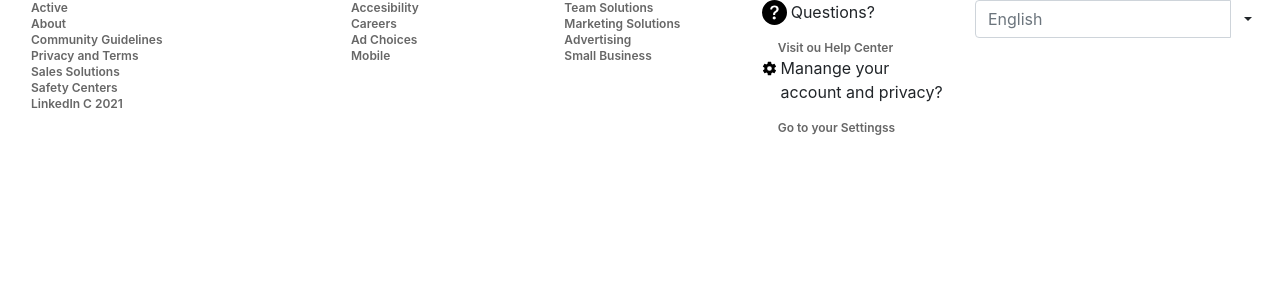
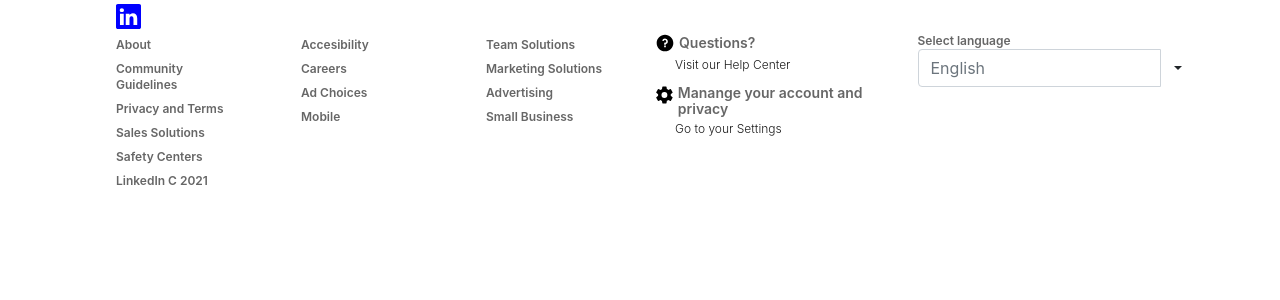
Before and after one commit to obimorgan/fsSept21-LInked-in-clone, a React (Create React App) app in the folder linkedin-app/: page / in a window 1280 px wide. Shown: the top 300 px of the page. Built offline with nearby package versions, Linux system fonts and the light colour scheme.

Commit message:
updated footer.

```diff
--- a/linkedin-app/src/App.css
+++ b/linkedin-app/src/App.css
@@ -8,3 +8,27 @@
   line-height: 16px;
   color: rgba(0, 0, 0, 0.6);
 }
+
+.footerItem:hover {
+  color: blue;
+  text-decoration: underline;
+  cursor: pointer;
+}
+
+.footerP {
+  font-family: -apple-system, BlinkMacSystemFont, 'Segoe UI', Roboto, Oxygen, Ubuntu, Cantarell, 'Open Sans', 'Helvetica Neue', sans-serif;
+  font-size: 14px;
+  font-weight: 600;
+  line-height: 16px;
+  color: rgba(0, 0, 0, 0.6);
+}
+.dropdownFooter {
+  height: 20px;
+}
+.dropdownfooterItem {
+  font-family: -apple-system, BlinkMacSystemFont, 'Segoe UI', Roboto, Oxygen, Ubuntu, Cantarell, 'Open Sans', 'Helvetica Neue', sans-serif;
+  font-size: 12px;
+  font-weight: 300;
+  line-height: 24px;
+  color: rgba(0, 0, 0, 0.9)
+}
--- a/linkedin-app/src/App.js
+++ b/linkedin-app/src/App.js
@@ -4,7 +4,7 @@ import Myfooter from './Components/Footer/Myfooter'
 
 function App() {
   return (
-    <Container fluid>
+    <Container>
       <Row className="px-0">
         <Col md={9} className="px-0">
         </Col>
--- a/linkedin-app/src/Components/Footer/DropdownInput.jsx
+++ b/linkedin-app/src/Components/Footer/DropdownInput.jsx
@@ -1,11 +1,17 @@
 import "bootstrap/dist/css/bootstrap.css";
+import { Row } from "react-bootstrap";
 import { InputGroup, FormControl, DropdownButton, Dropdown } from 'react-bootstrap'
 
 const DropdownInput = () => {
     return (
         <>
-            <InputGroup>
+            <Row>
+                <div className="footerItem">Select language</div>
+            </Row>
+            <Row>
+                <InputGroup className="dropdownFooter">
                     <FormControl
+                        className="dropdownFooter"
                         placeholder="English"
                         aria-label="Recipient's username"
                         aria-describedby="basic-addon2"
@@ -25,6 +31,7 @@ const DropdownInput = () => {
                         <Dropdown.Item href="#">Separated link</Dropdown.Item>
                     </DropdownButton>
                 </InputGroup>
+            </Row>
         </>
     )
 }
--- a/linkedin-app/src/Components/Footer/Myfooter.jsx
+++ b/linkedin-app/src/Components/Footer/Myfooter.jsx
@@ -1,61 +1,72 @@
 import "bootstrap/dist/css/bootstrap.css";
 import { Row, Col, Nav } from 'react-bootstrap'
 import DropdownInput from "./DropdownInput";
-import { BsFillQuestionCircleFill } from "react-icons/bs";
+import { RiQuestionFill } from "react-icons/ri";
 import { IoSettingsSharp } from "react-icons/io5";
+import { BsLinkedin } from "react-icons/bs";
 import { IconContext } from "react-icons"
+import { Container } from "react-bootstrap";
 
 
 
 const Myfooter = () => {
     return (
+        <Container>
+            <Row>
+                <Col>
+
+            <IconContext.Provider value={{ color: "blue", size: "25px" }}>
+                    <div className="nav-link footerItem py-1"> <BsLinkedin /></div>
+                </IconContext.Provider>
+                </Col>
+            </Row>
             <Row className="jutify-content-end">
-            <Col md={3}>
+                <Col md={2}>
+
                     <Nav defaultActiveKey="/home" className="flex-column">
-                    <div className="nav-link footerItem py-0">Active</div>
-                    <div className="nav-link footerItem py-0">About</div>
-                    <div className="nav-link footerItem py-0">Community Guidelines</div>
-                    <div className="nav-link footerItem py-0">Privacy and Terms</div>
-                    <div className="nav-link footerItem py-0">Sales Solutions</div>
-                    <div className="nav-link footerItem py-0">Safety Centers</div>
-                    <div className="nav-link footerItem py-0" disabled>
+                        <div className="nav-link footerItem py-1">About</div>
+                        <div className="nav-link footerItem py-1">Community Guidelines</div>
+                        <div className="nav-link footerItem py-1">Privacy and Terms</div>
+                        <div className="nav-link footerItem py-1">Sales Solutions</div>
+                        <div className="nav-link footerItem py-1">Safety Centers</div>
+                        <div className="nav-link footerItem py-1" disabled>
                             LinkedIn C 2021
                         </div>
                     </Nav>
                 </Col>
                 <Col md={2}>
                     <Nav className="flex-column">
-                    <div className="nav-link footerItem py-0">Accesibility</div>
-                    <div className="nav-link footerItem py-0">Careers</div>
-                    <div className="nav-link footerItem py-0">Ad Choices</div>
-                    <div className="nav-link footerItem py-0">Mobile</div>
+                        <div className="nav-link footerItem py-1">Accesibility</div>
+                        <div className="nav-link footerItem py-1">Careers</div>
+                        <div className="nav-link footerItem py-1">Ad Choices</div>
+                        <div className="nav-link footerItem py-1">Mobile</div>
                     </Nav>
                 </Col>
                 <Col md={2}>
                     <Nav className="flex-column">
-                    <div className="nav-link footerItem py-0">Team Solutions</div>
-                    <div className="nav-link footerItem py-0">Marketing Solutions</div>
-                    <div className="nav-link footerItem py-0">Advertising</div>
-                    <div className="nav-link footerItem py-0">Small Business</div>
+                        <div className="nav-link footerItem py-1">Team Solutions</div>
+                        <div className="nav-link footerItem py-1">Marketing Solutions</div>
+                        <div className="nav-link footerItem py-1">Advertising</div>
+                        <div className="nav-link footerItem py-1">Small Business</div>
                     </Nav>
                 </Col>
-            <Col md={2}>
+                <Col md={3}>
                     <Nav className="flex-column">
-                <IconContext.Provider value={{ color: "black", size: "25px" }}>
+                        <IconContext.Provider value={{ color: "black", size: "20px" }}>
                             <div>
+                                <div className="d-flex align-items-start">
+                                    <RiQuestionFill />
+                                    <p className="ml-1 my-auto footerP" >Questions?</p>
+                                </div>
+                                <div className="nav-link ml-1 mt-n2 dropdownfooterItem">Visit our Help Center</div>
 
-                        <div className="d-flex">
-                            <BsFillQuestionCircleFill/>
-                            <p className="ml-1" >Questions?</p>
-                        </div>
-                        <div className="nav-link footerItem py-0">Visit ou Help Center</div>
                             </div>
                             <div>
-                        <div className="d-flex">
-                            <IoSettingsSharp/>
-                            <p className="ml-1" >Manange your account and privacy?</p>
+                                <div className="d-flex align-items-start">
+                                    <IoSettingsSharp />
+                                    <p className="ml-1 my-auto footerP" >Manange your account and privacy</p>
                                 </div>
-                        <div className="nav-link footerItem py-0">Go to your Settingss</div>
+                                <div className="nav-link ml-1 mt-n2 dropdownfooterItem">Go to your Settings</div>
 
                             </div>
                         </IconContext.Provider>
@@ -68,6 +79,7 @@ const Myfooter = () => {
 
                 </Col>
             </Row>
+        </Container>
     )
 }
 
```
Lines whose indentation alone changed are shown as unchanged.
